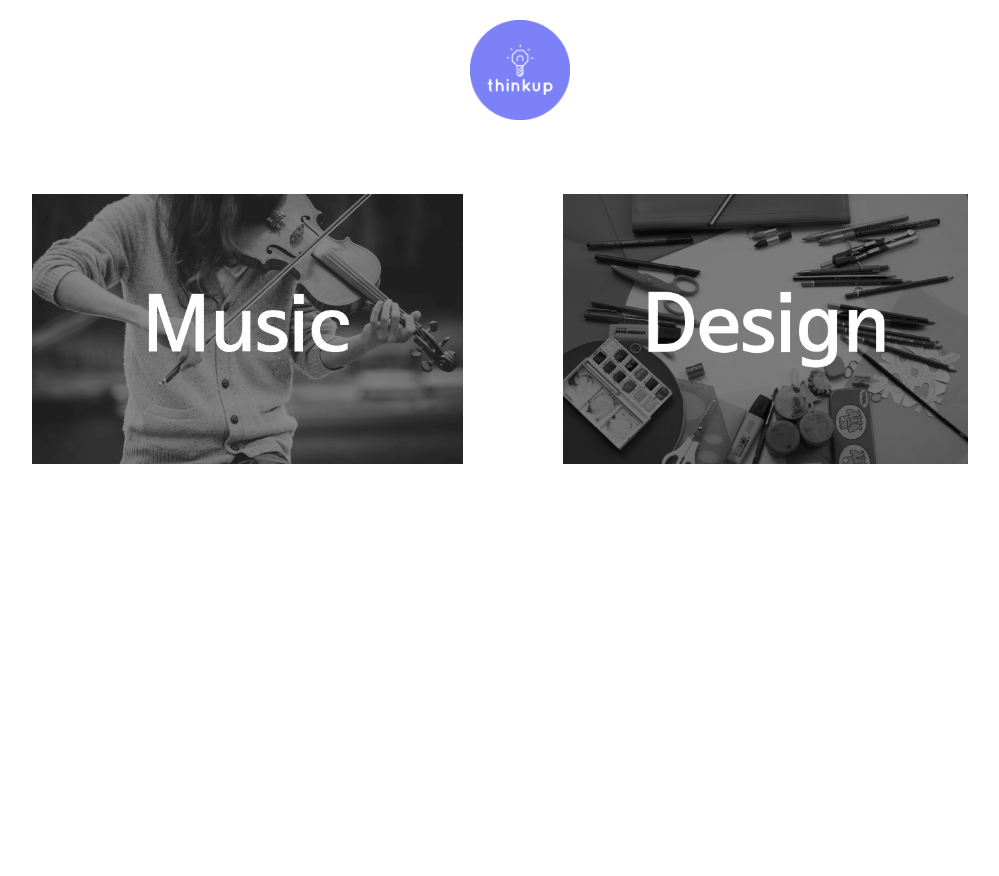
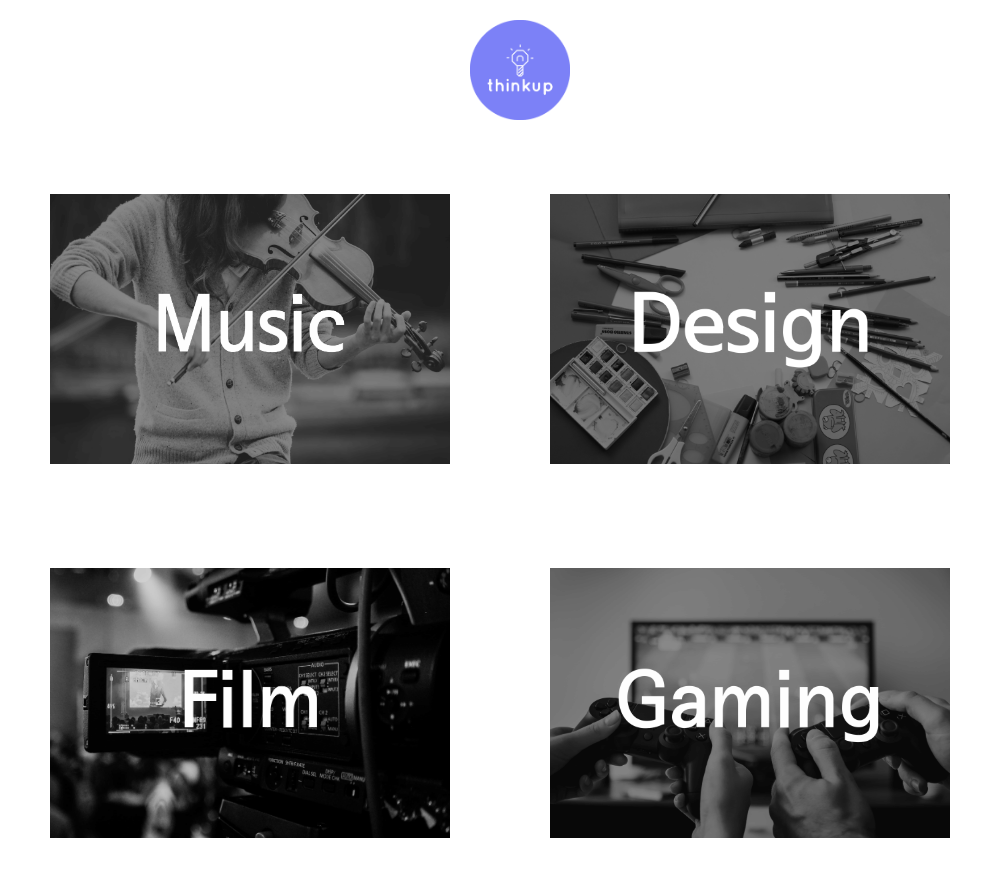
Before and after one commit to ellenkramp/thinkup, a React (Create React App) app: page /#/categories in a window 1280 px wide. Shown: the top 876 px of the page, without its empty margins (140-1139 px from the left). Before the commit the page ends 800 px from the top, so only its background shows below. Built offline with nearby package versions, Linux system fonts and the light colour scheme; the HTML template or start-up script is replaced by a standard one; a web font is replaced by a local one.

Commit message:
categories added

```diff
--- a/src/App.css
+++ b/src/App.css
@@ -55,6 +55,7 @@ body {
 }
 .c-img {
   height: 270px;
+  width: 400px;
   padding: 50px;
 }
 
--- a/src/Components/CategoriesScreen.js
+++ b/src/Components/CategoriesScreen.js
@@ -3,6 +3,9 @@ import React from 'react';
 import logo from '../images/logo.png'
 import music from '../images/music.jpg';
 import design from '../images/design.jpg';
+import film from '../images/film.jpg';
+import gaming from '../images/gaming.jpg';
+
 
 import { Link } from "react-router-dom";
 
@@ -17,6 +20,8 @@ let CategoriesScreen = () =>
         <div className="categories">
             <div className="c"><Link to="/categories/:id"><img src={music} className="c-img" alt="music" /></Link></div>
             <div className="c"><Link to="/categories/:id"><img src={design} className="c-img" alt="design" /></Link></div>
+            <div className="c"><Link to="/categories/:id"><img src={film} className="c-img" alt="film" /></Link></div>
+            <div className="c"><Link to="/categories/:id"><img src={gaming} className="c-img" alt="gaming" /></Link></div>
         </div>
     </div>
 
```
Also changed, not shown: src/images/film.jpg (added), src/images/gaming.jpg (added).
